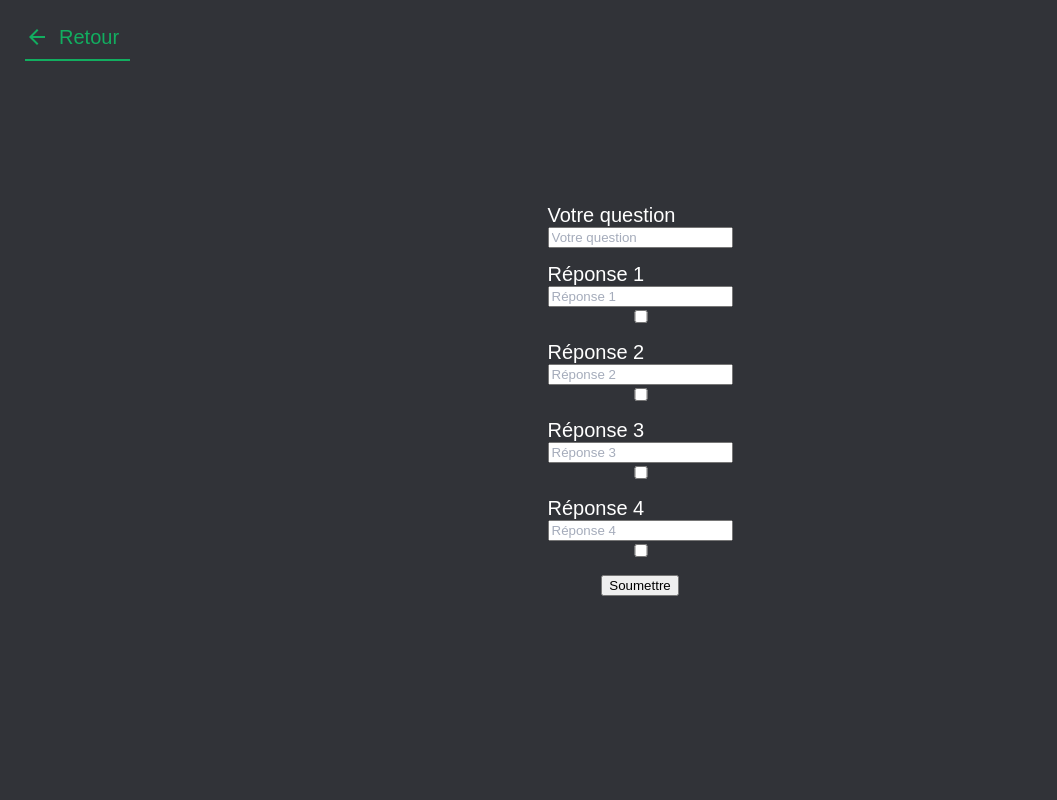
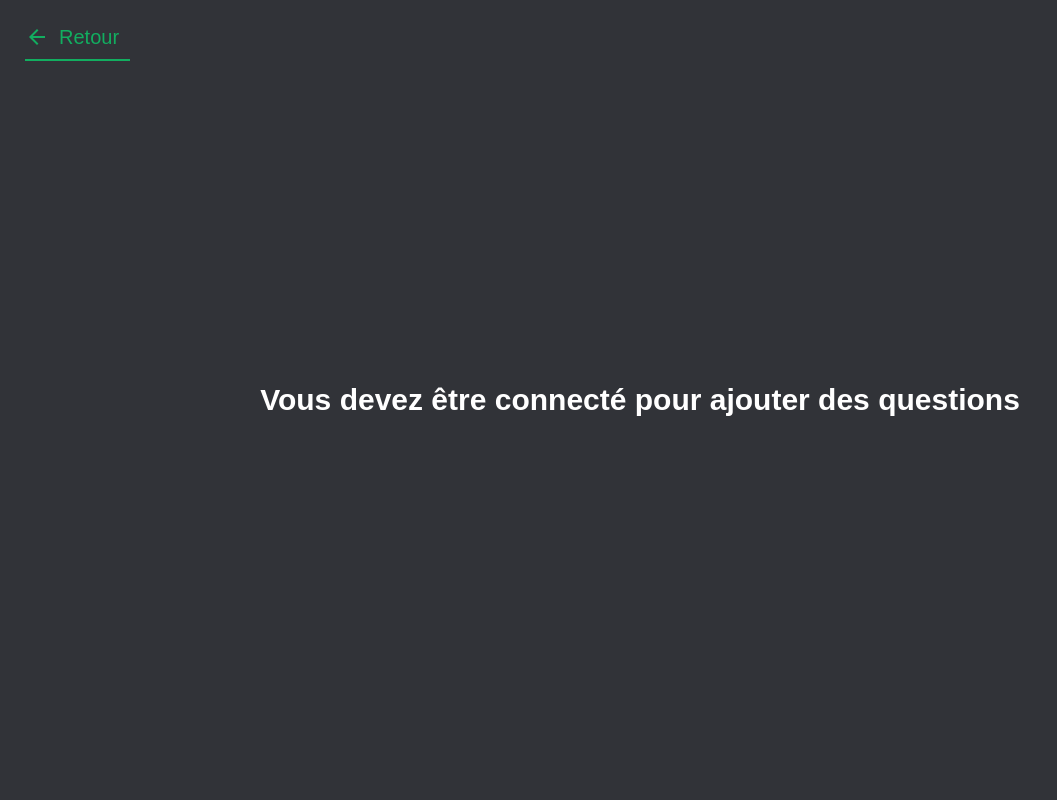
Before and after one commit to SulienP/projet_b2_dev, a Django app: page /contribution/ in a window 1280 px wide. Shown: the whole page, without its empty margins (0-1057 px from the left). Run offline with Django 5.2, Linux system fonts and the light colour scheme.

Commit message:
:lipstick: Améliorer l'interface

```diff
--- a/yculture/home/views.py
+++ b/yculture/home/views.py
@@ -1,10 +1,12 @@
 from django.shortcuts import render
 from django.http import HttpResponse
 from django.contrib.auth import get_user_model
+from home.fill_db import fill_db
 
 from accounts.models import Player
 
 def index(request):
+    #fill_db()
     if request.user.is_authenticated:
         User = get_user_model()
         current_user = User.objects.get(pk=request.user.pk)
--- a/yculture/play/static/play/css/contribution.css
+++ b/yculture/play/static/play/css/contribution.css
@@ -1,11 +1,18 @@
-
-
-form {
+.base {
     height: 100vh;
     display: flex;
     flex-direction: column;
     justify-content: center;
     align-items: center;
+}
+
+h2 {
+    font-family: 'Heavitas', sans-serif;
+}
+
+form {
+    display: flex;
+    flex-direction: column;
 }
 
 ul {
@@ -17,6 +24,10 @@ ul {
 
 li {
     display: flex;
-    flex-direction: column;
     margin-bottom: 15px;
 }
+
+li:first-child {
+    display: flex;
+    flex-direction: column;
+}
--- a/yculture/play/templates/play/contribution.html
+++ b/yculture/play/templates/play/contribution.html
@@ -6,9 +6,8 @@
     {% load static %}
     <link rel="stylesheet" type="text/css" href="{% static 'play/css/contribution.css' %}">
 
-
-
-
+    <div class="base">
+        {% if user.is_authenticated %}
             <form method="POST" role="form">
                 {% csrf_token %}
                 <ul>
@@ -17,58 +16,30 @@
                         <input type="text" id="question" name="question" placeholder="Votre question" aria-label="Votre question" role="textbox">
                     </li>
                     <li>
-                <label for="answer1">Réponse 1</label>
+                        <label for="answer1">A&rpar;</label>
                         <input type="text" id="answer1" name="answer1" placeholder="Réponse 1" aria-label="Réponse 1" role="textbox">
                         <input type="checkbox" id="correct1" name="correct" value="1">
                     </li>
                     <li>
-                <label for="answer2">Réponse 2</label>
+                        <label for="answer1">B&rpar;</label>
                         <input type="text" id="answer2" name="answer2" placeholder="Réponse 2" aria-label="Réponse 2" role="textbox">
                         <input type="checkbox" id="correct2" name="correct" value="2">
                     </li>
                     <li>
-                <label for="answer3">Réponse 3</label>
+                        <label for="answer1">C&rpar;</label>
                         <input type="text" id="answer3" name="answer3" placeholder="Réponse 3" aria-label="Réponse 3" role="textbox">
                         <input type="checkbox" id="correct3" name="correct" value="3">
                     </li>
                     <li>
-                <label for="answer4">Réponse 4</label>
+                        <label for="answer1">D&rpar;</label>
                         <input type="text" id="answer4" name="answer4" placeholder="Réponse 4" aria-label="Réponse 4" role="textbox">
                         <input type="checkbox" id="correct4" name="correct" value="4">
                     </li>
                 </ul>
                 <button type="submit" role="button">Soumettre</button>
             </form>
-
-
-
-
-    <!--
-    <form method="POST" role="form">
-        {% csrf_token %}
-        <ul>
-            <li>
-                <label for="question">Votre question</label>
-                <input type="text" id="question" placeholder="Votre question" aria-label="Votre question" role="textbox">
-            </li>
-            <li>
-                <label for="answer">Réponse 1</label>
-                <input type="text" id="answer" placeholder="Réponse 1" aria-label="Réponse 1" role="textbox">
-            </li>
-            <li>
-                <label for="answer">Réponse 2</label>
-                <input type="text" id="answer" placeholder="Réponse 2" aria-label="Réponse 2" role="textbox">
-            </li>
-            <li>
-                <label for="answer">Réponse 3</label>
-                <input type="text" id="answer" placeholder="Réponse 3" aria-label="Réponse 3" role="textbox">
-            </li>
-            <li>
-                <label for="answer">Réponse 4</label>
-                <input type="text" id="answer" placeholder="Réponse 4" aria-label="Réponse 4" role="textbox">
-            </li>
-        </ul>
-        <button type="submit" role="button">Soumettre</button>
-    </form>
-    -->
+        {% else %}
+            <h2>Vous devez être connecté pour ajouter des questions</h2>
+        {% endif %}
+    </div>
 {% endblock %}
--- a/yculture/play/views.py
+++ b/yculture/play/views.py
@@ -1,9 +1,7 @@
 from django.shortcuts import redirect, render
-from.add_data import data
 from play.models import Question, Reponse
 import random
 from accounts.models import Player
-from play.add_data import data
 
 def play(request):
     current_user = request.user
@@ -17,9 +15,10 @@
     question, response = gamemanager(request)
     return render(request, 'play/play.html', {'question': question, "response": response})
 
+
 def gamemanager(request):
     current_user = request.user
-    # data()
+
     if not current_user.isInGame:
         user_id = current_user.id
         player, created = Player.objects.get_or_create(id=user_id)
@@ -30,8 +29,8 @@
     else:
         return None, None
 
+
 class StartGame:
-
     @staticmethod
     def get_question_and_response():
         random_questions = []
@@ -59,35 +58,6 @@
 
         return redirect('index')
 
-'''
-def contribution(request):
-    if request.method == "POST":
-        new_question = Question(question=request.POST.get("question"))
-        new_question.save()
-
-        last_question_id = Question.objects.latest('id').id
-
-        new_answer = Reponse(id_question=last_question_id, response=request.POST.get("answer"), isTheResponse=True)
-        new_answer.save()
-
-        return render(request, 'play/contribution.html')
-    else:
-        return render(request, 'play/contribution.html', {'error_message': "La question ne peut pas être vide"})
-
-    if request.method == "POST":
-        question = request.POST.get("question")
-        user = User.objects.create_user(username=username,
-                                        email=email,
-                                        password=password)
-        login(request, user)
-        return redirect('index')
-
-    return render(request, 'play/contribution.html')
-'''
-
-
-
-
 
 def contribution(request):
     if request.method == "POST":
@@ -107,5 +77,6 @@
             Reponse.objects.create(id_question=new_question, response=answer_text, isTheResponse=is_correct)
 
         return render(request, 'play/contribution.html')
+
     else:
         return render(request, 'play/contribution.html')
```
Also changed, not shown: yculture/home/fill_db.py (renamed from yculture/play/add_data.py, +7 -12 lines), yculture/accounts/migrations/0005_alter_player_options.py (added), yculture/db.sqlite3, yculture/media/profil_photo/God_Pigeon_Team_742x703_transparant.png (deleted). Lines whose indentation alone changed are shown as unchanged.
